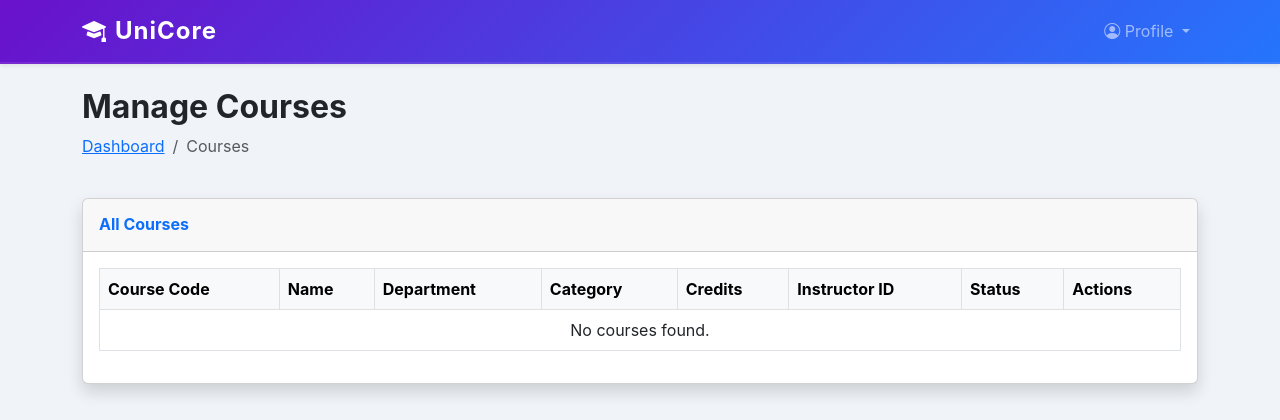
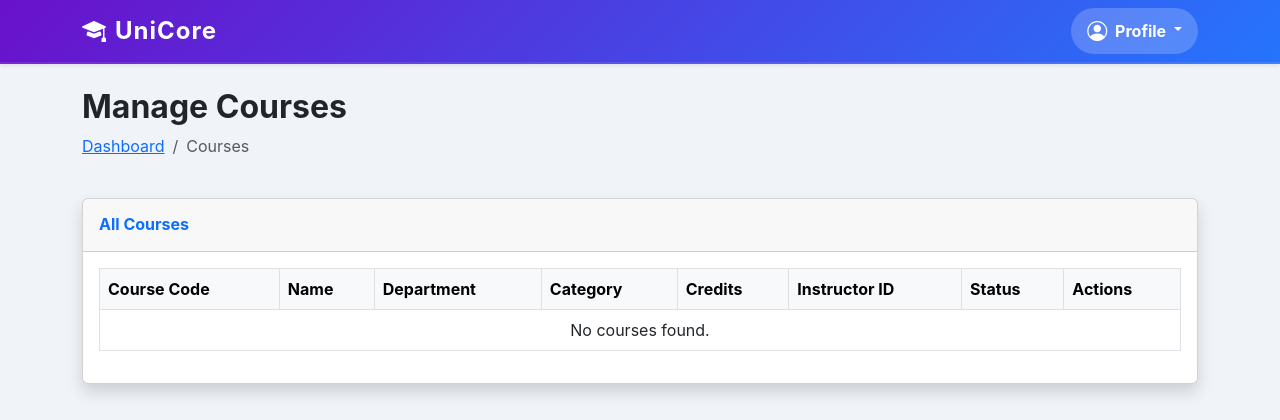
Before and after one commit to MaadhavaM/Online-Course-Registration-System, a Flask app: page /admin/courses in a window 1280 px wide. Shown: the top 420 px of the page. Run offline with Flask 3, Linux system fonts and the light colour scheme; the visitor is signed in with stand-in values (Sample User, id 1); data that the repository does not hold is empty.

Commit message:
initial commit

```diff
--- a/templates/base.html
+++ b/templates/base.html
@@ -25,8 +25,8 @@
                 <ul class="navbar-nav ms-auto">
                     {% if current_user.is_authenticated %}
                         <li class="nav-item dropdown">
-                            <a class="nav-link dropdown-toggle" href="#" id="navbarDropdown" role="button" data-bs-toggle="dropdown">
-                                <i class="bi bi-person-circle"></i> Profile
+                            <a class="nav-link dropdown-toggle text-white fw-bold px-3 py-2 rounded-pill" style="background: rgba(255,255,255,0.2);" href="#" id="navbarDropdown" role="button" data-bs-toggle="dropdown">
+                                <i class="bi bi-person-circle fs-5 me-1 align-middle"></i> <span class="align-middle">Profile</span>
                             </a>
                             <ul class="dropdown-menu dropdown-menu-end">
                                 <li>
@@ -43,11 +43,11 @@
                             </ul>
                         </li>
                     {% else %}
-                        <li class="nav-item">
-                            <a class="nav-link" href="{{ url_for('auth.login') }}">Login</a>
+                        <li class="nav-item me-2">
+                            <a class="nav-link text-white fw-bold px-3 py-2" href="{{ url_for('auth.login') }}">Login</a>
                         </li>
                         <li class="nav-item">
-                            <a class="nav-link" href="{{ url_for('auth.register') }}">Register</a>
+                            <a class="nav-link text-primary bg-white fw-bold px-4 py-2 rounded-pill" href="{{ url_for('auth.register') }}">Register</a>
                         </li>
                     {% endif %}
                 </ul>
```
